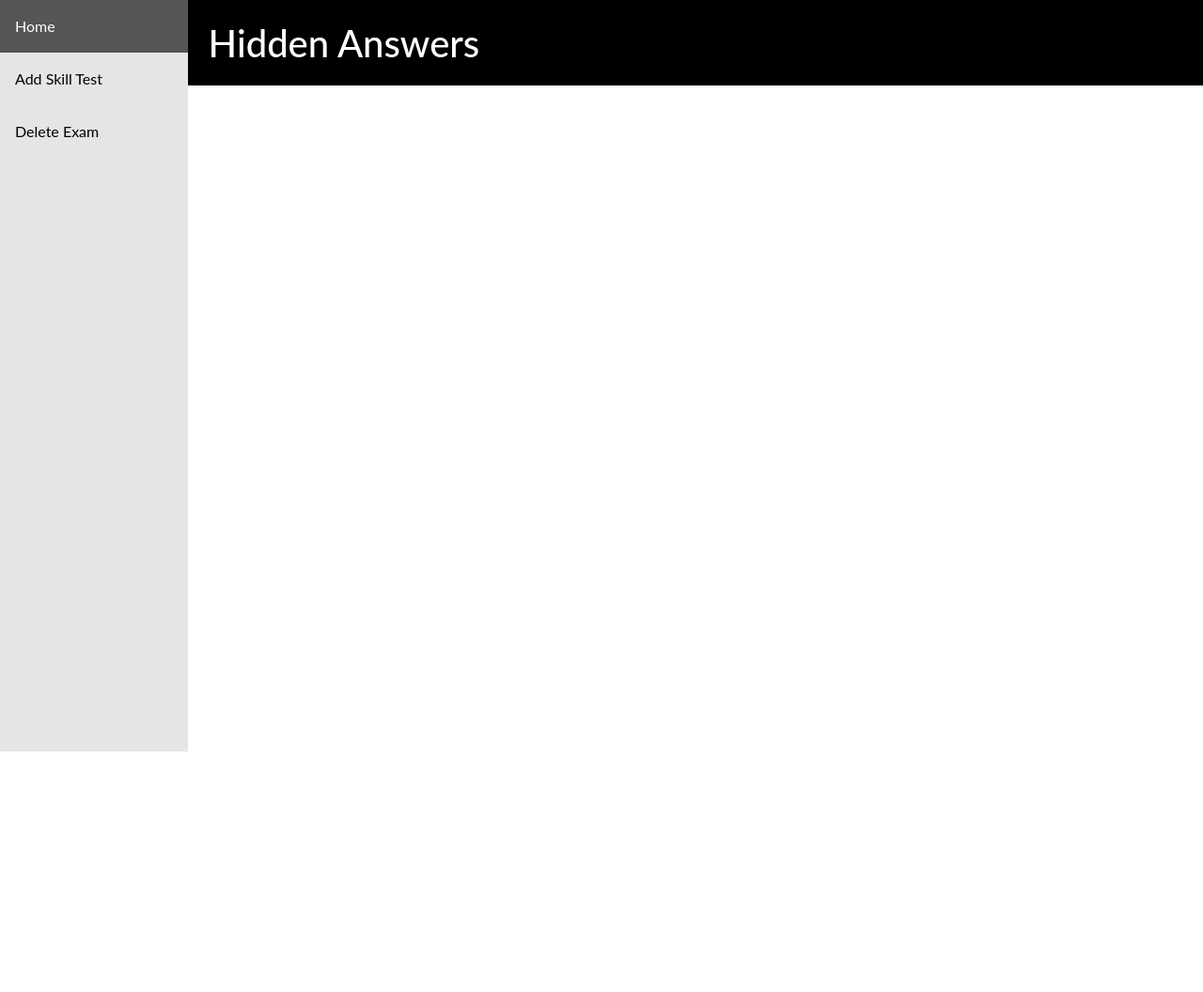
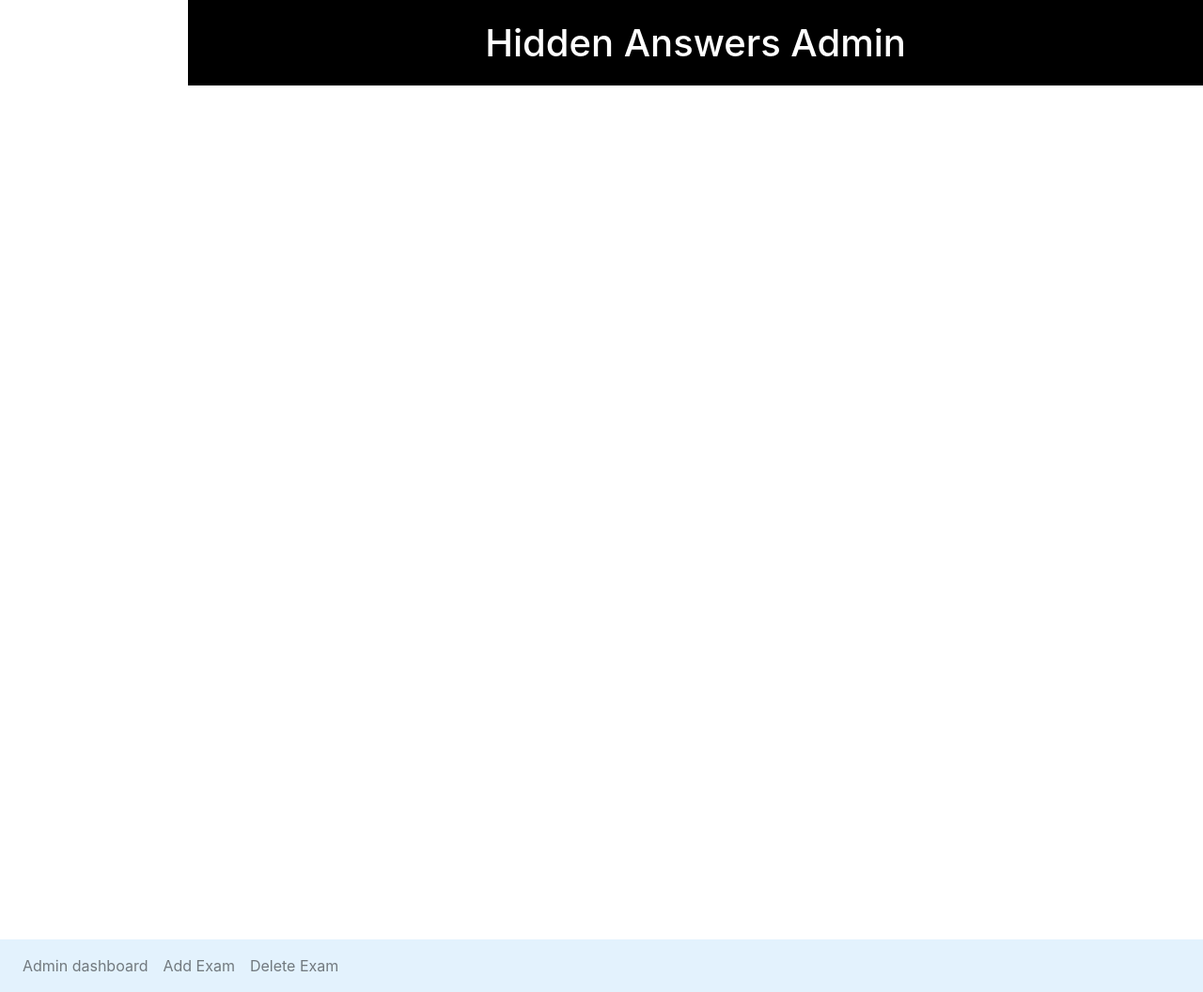
Before and after one commit to varuniherle/Anti-cheat-Online-test, a PHP site: page /admin_dashboard.php in a window 1280 px wide. Shown: the whole page at 94% size. Before the commit the page ends 800 px from the top, so only its background shows below. Run offline with PHP 8.4, Linux system fonts and the light colour scheme; some libraries are stand-ins or nearby versions.

Commit message:
Update admin_dashboard.php

```diff
--- a/mini-project/admin_dashboard.php
+++ b/mini-project/admin_dashboard.php
@@ -1,29 +1,54 @@
-<?php
-session_start();
-#echo $_SESSION['user'];
- ?>
- <!DOCTYPE html>
+<!DOCTYPE html>
 <html>
+
 <head>
-    <title>Dashboard</title>
+    <meta charset="UTF-8">
     <meta name="viewport" content="width=device-width, initial-scale=1.0">
-    <link rel="stylesheet" href="css/bootstrap.css">
-    <link rel="stylesheet" type="text/css" href="css/index.css">
-    <link rel="stylesheet" type="text/css" href="css/common.css">
+    <title>HA-Admin-Dashboard</title>
+
+    <link rel="stylesheet" href="https://cdnjs.cloudflare.com/ajax/libs/font-awesome/4.7.0/css/font-awesome.min.css">
+    <link rel="stylesheet" type="text/css" href="index.css">
+    <link rel="stylesheet" type="text/css" href="common.css">
+    <link rel="stylesheet" href="features.css" type="text/css">
+    <script src='https://kit.fontawesome.com/a076d05399.js'></script>
+
+    <link rel="stylesheet" href="https://maxcdn.bootstrapcdn.com/bootstrap/4.5.2/css/bootstrap.min.css">
+    <script src="https://ajax.googleapis.com/ajax/libs/jquery/3.5.1/jquery.min.js"></script>
+    <script src="https://cdnjs.cloudflare.com/ajax/libs/popper.js/1.16.0/umd/popper.min.js"></script>
+    <script src="https://maxcdn.bootstrapcdn.com/bootstrap/4.5.2/js/bootstrap.min.js"></script>
+
 </head>
+
 <body>
-<div class="sidebar">
-  <a class="active" href="admin_dashboard.php"> Home </a>
-  <a href="add_exam.php">Add Skill Test</a>
-  <a href="delete_exam.php">Delete Exam</a>
+    <div class="content">
+        <h1 class="main" style="text-align: center;">Hidden Answers Admin</h1>
+    </div>
+    <nav class="navbar navbar-expand-sm  navbar-light sticky-top" style="background-color: #e3f2fd;">
 
-</div>
 
-<div class="content">
-  <h1 class = "main">Hidden Answers</h1>
-  <br><br>
+        <button class="navbar-toggler" type="button" data-toggle="collapse" data-target="#collapsibleNavbar">
+            <span class="navbar-toggler-icon"></span>
+        </button>
 
-</div>
+        <div class="collapse navbar-collapse" id="collapsibleNavbar">
+            <ul class="navbar-nav ">
+                <li class="nav-item">
+                    <a class="nav-link" href="admin_dashboard.php">Admin dashboard</a>
+                </li>
+                <li class="nav-item">
+                    <a class="nav-link" href="add_exam.php">Add Exam</a>
+                </li>
+
+                <li class="nav-item">
+                    <a class="nav-link" href="delete_exam.php">Delete Exam</a>
+                </li>
+
+            </ul>
+        </div>
+    </nav>
+
+
 
 </body>
+
 </html>
```
